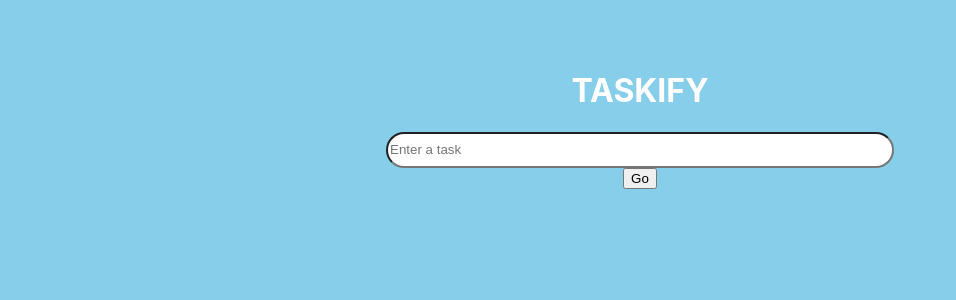
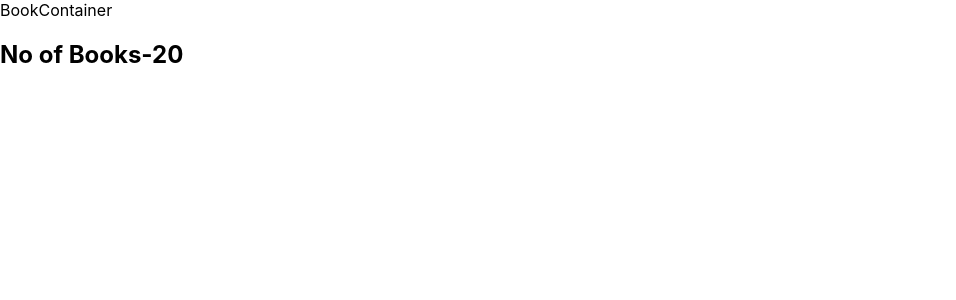
Before and after one commit to annupawaria/Drag-and-drop, a React (Create React App) app: page / in a window 1280 px wide. Shown: the top 300 px of the page, without its empty margins (0-956 px from the left). Built offline with nearby package versions, Linux system fonts and the light colour scheme.

Commit message:
adding redux devtools

```diff
--- a/src/App.js
+++ b/src/App.js
@@ -1,6 +1,7 @@
 import React from 'react'
 import {Provider} from 'react-redux'
 import store from "./reduxcontainer/Store"
+import BookContainer from './reduxcontainer/BookContainer'
 
 
 
@@ -8,13 +9,9 @@ import store from "./reduxcontainer/Store"
 const App = () => {
   return (
     <Provider store={store}>
-    <form style={{backgroundColor:"skyblue",minHeight:"100vh",minWidth:"100vh",color:"white",alignItems:"center",display:"flex",flexDirection:"column",marginTop:"0", paddingTop: "50px" }}>
-      <h1>TASKIFY</h1>
-
-    <input type='text'placeholder='Enter a task'style={{ height:"30px",width:"500px",borderRadius:"22px"}}/>
-   <button>Go</button>
-
-    </form>
+    <div>
+      <BookContainer/>
+    </div>
 
     </Provider>  )
 }
--- a/src/reduxcontainer/BookContainer.js
+++ b/src/reduxcontainer/BookContainer.js
@@ -1,7 +1,10 @@
+// import { stat } from 'fs'
 import React from 'react'
 import { useSelector } from 'react-redux'
 
 const BookContainer = () => {
+    const noOfBooks=useSelector(state=>state.NumberOfBooks)
+
   return (
     <>
     <div>BookContainer</div>
```
